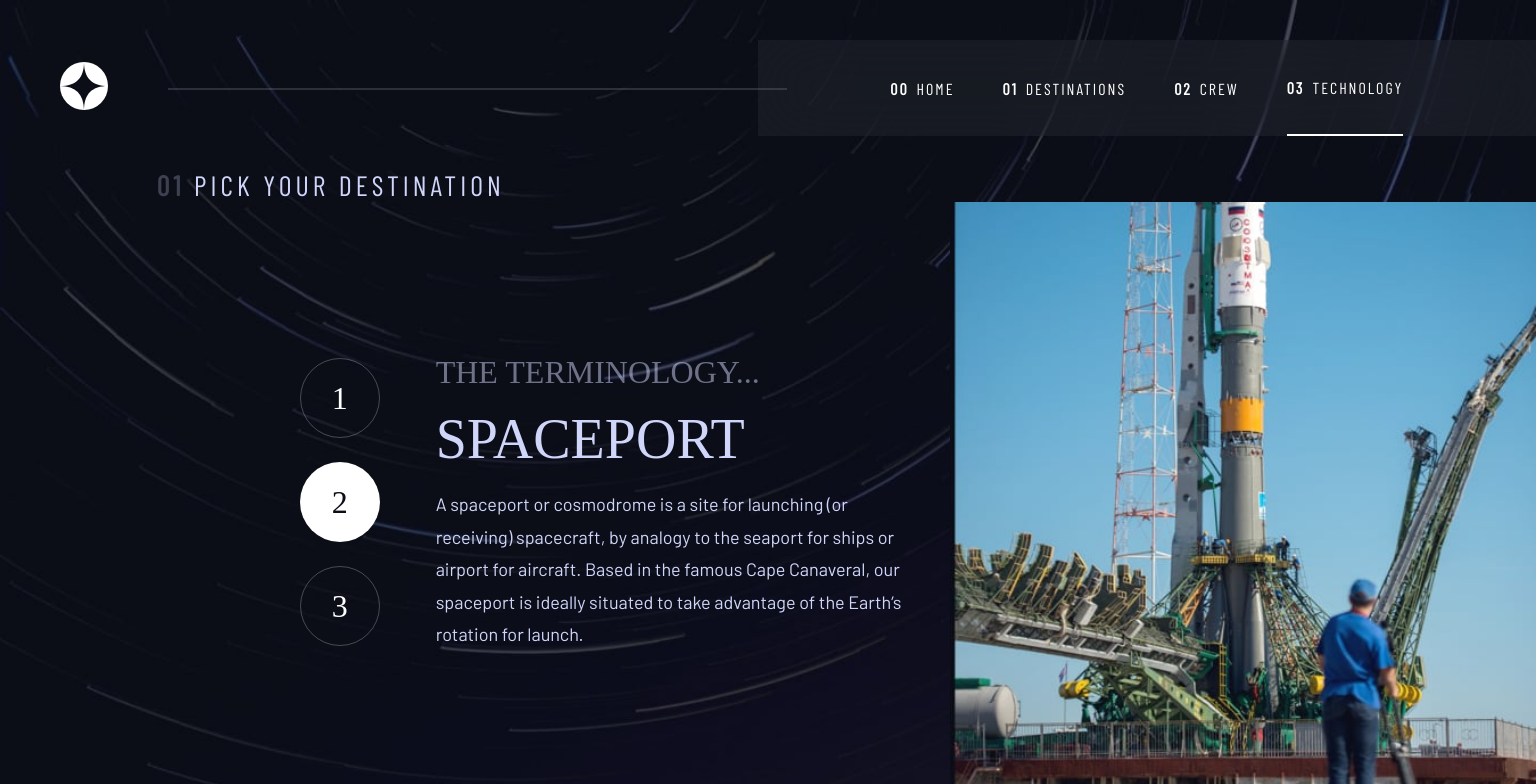
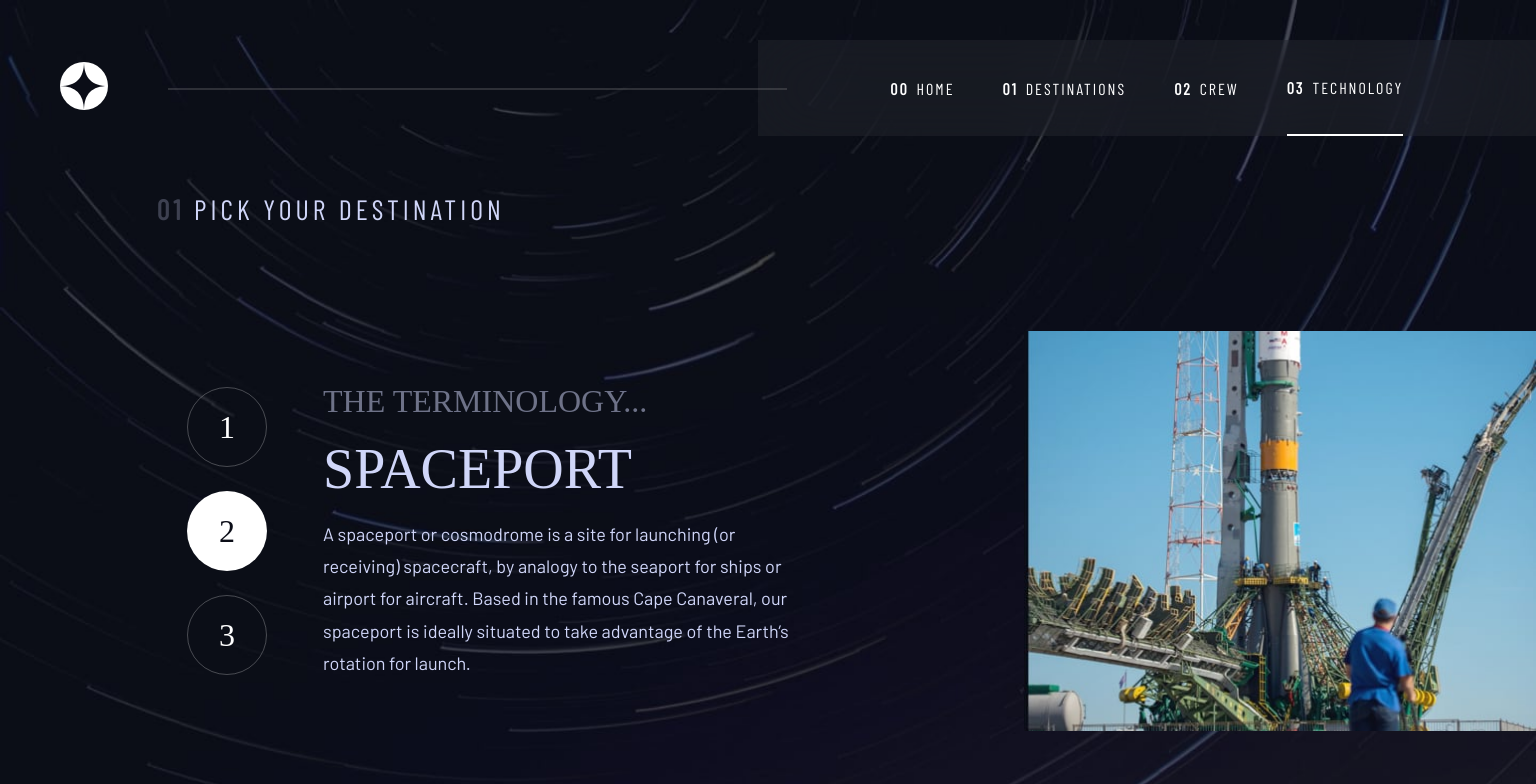
Before and after one commit to 915fonzie/space-tourism-website, a React (Vite) app: page /technology/spaceport in a window 1536 px wide. Shown: the top 784 px of the page. Built offline with nearby package versions, Linux system fonts and the light colour scheme; a web font is replaced by a local one.

Commit message:
updated some css for technology section

```diff
--- a/src/css/index.css
+++ b/src/css/index.css
@@ -816,9 +816,8 @@ main {
   }
   .technology-container {
     overflow: scroll;
-    justify-content: space-between;
+    justify-content: center;
     align-items: center;
-    padding: 2em 0 4em;
   }
   .technology-container h3 {
     margin: 0.3em 0;
@@ -829,8 +828,8 @@ main {
     font-size: 2rem;
   }
   .technology-container h5 {
-    margin: 0;
     margin-left: 5.6em;
+    margin-bottom: auto;
     font-size: 1.75rem;
   }
   .technology-img-text {
@@ -839,15 +838,16 @@ main {
     align-items: center;
     flex-direction: row-reverse;
     align-self: center;
+    margin: auto;
     width: 100%;
   }
   .technology-img-text img {
-    height: 600px;
-    width: 600px;
+    height: 50vh;
+    width: 50%;
   }
   .technology-links-text {
     display: flex;
-    justify-content: flex-end;
+    justify-content: center;
     align-items: center;
     flex-direction: row;
     gap: 2em;
--- a/src/css/index.scss
+++ b/src/css/index.scss
@@ -443,9 +443,8 @@ main {
 
     .technology-container {
         overflow: scroll;
-        justify-content: space-between;
+        justify-content: center;
         align-items: center;
-        padding: 2em 0 4em;
         h3 {
             margin: 0.3em 0;
             font-size: 3.5rem;
@@ -455,8 +454,8 @@ main {
             font-size: 2rem;
         }
         h5 {
-            margin: 0;
             margin-left: 5.6em;
+            margin-bottom: auto;
             font-size: 1.75rem;
         }
     }
@@ -464,15 +463,16 @@ main {
     .technology-img-text {
         @include flex(center, center, row-reverse);
         align-self: center;
+        margin: auto;
         width: 100%;
         img {
-            height: 600px;
-            width: 600px;
+            height: 50vh;
+            width: 50%;
         }
     }
 
     .technology-links-text {
-        @include flex(flex-end, center, row);
+        @include flex(center, center, row);
         gap: 2em;
         width: 100%;
         nav {
```
Also changed, not shown: 1 other file (tests, documents, lock files or other folders).
